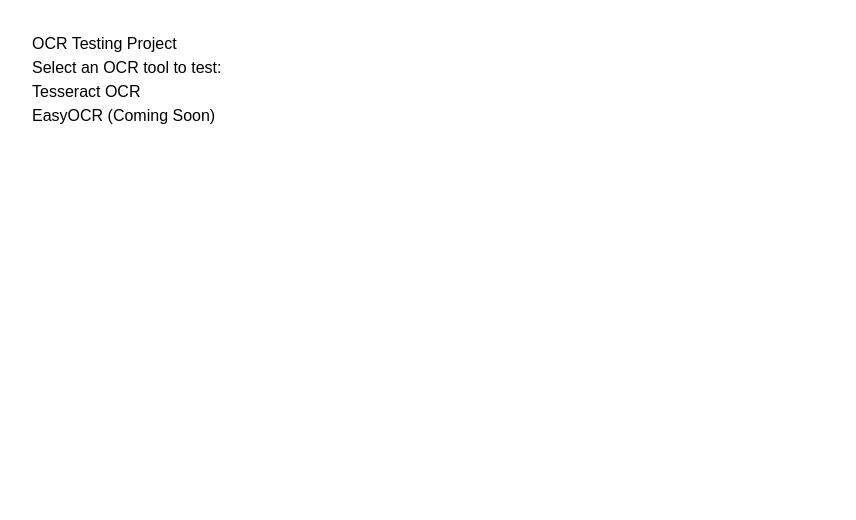
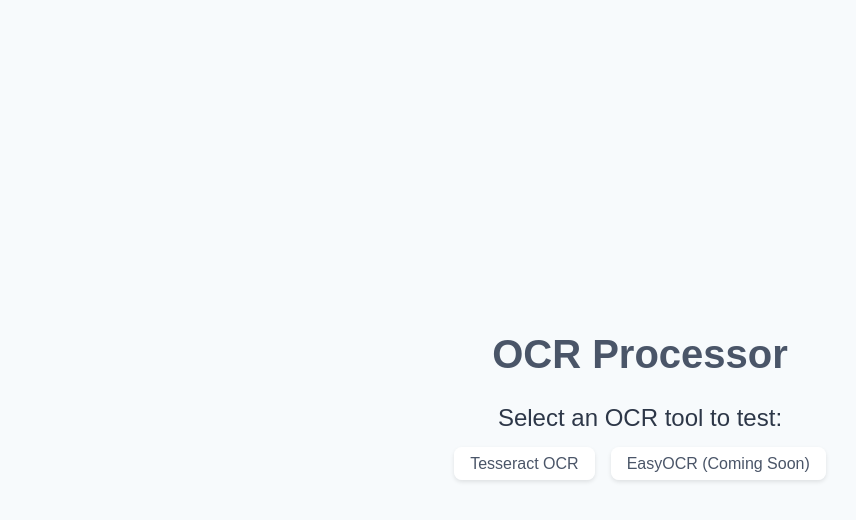
Before and after one commit to daxfrost/ocr-document-processor, a Next.js app: page / in a window 1280 px wide. Shown: the top 520 px of the page, without its empty margins (0-856 px from the left). Built offline with nearby package versions, Linux system fonts and the light colour scheme.

Commit message:
moved all styling to theme

```diff
--- a/src/app/ocr/tesseract/page.tsx
+++ b/src/app/ocr/tesseract/page.tsx
@@ -2,7 +2,8 @@
 
 import { useState, useRef, useEffect } from "react";
 import { Rectangle, Mode, OCRSection } from "@/types/ocr"; // Assume shared types are defined here
-import styled, { useTheme } from 'styled-components';
+import styled from 'styled-components';
+import { useTheme } from 'styled-components';
 
 const Container = styled.div`
   padding: ${({ theme }) => theme.spacing.large};
@@ -175,13 +176,11 @@ const TesseractPage: React.FC = () => {
           <div
             key={idx}
             style={{
-              position: "absolute",
+              ...theme.components.manualOverlay,
               left: rect.display.x,
               top: rect.display.y,
               width: rect.display.width,
               height: rect.display.height,
-              border: "2px dashed red",
-              cursor: "pointer",
             }}
             onClick={(e) => {
               e.stopPropagation();
@@ -203,19 +202,7 @@ const TesseractPage: React.FC = () => {
           >
             {rect.label && (
               <div
-                style={{
-                  position: "absolute",
-                  top: -24,
-                  left: 0,
-                  backgroundColor: "rgba(0, 0, 0, 0.8)",
-                  color: "#fff",
-                  padding: "4px 8px",
-                  fontSize: "12px",
-                  borderRadius: "4px",
-                  whiteSpace: "nowrap",
-                  display: "flex",
-                  alignItems: "center",
-                }}
+                style={theme.components.manualOverlayLabel}
                 onMouseDown={(e) => e.stopPropagation()}
               >
                 <span>{rect.label}</span>
@@ -228,19 +215,7 @@ const TesseractPage: React.FC = () => {
                       setOriginalTemplateRectangles((prev) => prev.filter((_, i) => i !== idx));
                     }
                   }}
-                  style={{
-                    marginLeft: "4px",
-                    background: "red",
-                    border: "none",
-                    color: "#fff",
-                    borderRadius: "50%",
-                    width: "18px",
-                    height: "18px",
-                    lineHeight: "18px",
-                    textAlign: "center",
-                    cursor: "pointer",
-                    fontSize: "12px",
-                  }}
+                  style={theme.components.manualOverlayButton}
                 >
                   ×
                 </button>
@@ -251,13 +226,12 @@ const TesseractPage: React.FC = () => {
         {currentRect && (
           <div
             style={{
-              position: "absolute",
+              ...theme.components.manualOverlay,
+              ...theme.components.manualOverlayDrag,
               left: currentRect.x,
               top: currentRect.y,
               width: currentRect.width,
               height: currentRect.height,
-              border: "2px dashed blue",
-              pointerEvents: "none",
             }}
           />
         )}
@@ -280,28 +254,14 @@ const TesseractPage: React.FC = () => {
           <div
             key={idx}
             style={{
-              position: "absolute",
+              ...theme.components.ocrOverlay,
               left: section.x * scaleX,
               top: section.y * scaleY,
               width: section.width * scaleX,
               height: section.height * scaleY,
-              border: "2px solid green",
-              pointerEvents: "none",
             }}
           >
-            <div
-              style={{
-                position: "absolute",
-                top: -24,
-                left: 0,
-                backgroundColor: "rgba(0, 128, 0, 0.8)",
-                color: "#fff",
-                padding: "4px 8px",
-                fontSize: "12px",
-                borderRadius: "4px",
-                whiteSpace: "nowrap",
-              }}
-            >
+            <div style={theme.components.ocrOverlayLabel}>
               {section.key}
             </div>
           </div>
--- a/src/app/page.tsx
+++ b/src/app/page.tsx
@@ -2,21 +2,74 @@
 "use client"
 
 import Link from "next/link";
+import styled from "styled-components";
+
+const Container = styled.div`
+  padding: ${({ theme }) => theme.spacing.large};
+  font-family: ${({ theme }) => theme.fonts.main};
+  background-color: ${({ theme }) => theme.colors.background};
+  color: ${({ theme }) => theme.colors.text};
+  min-height: 100vh;
+  display: flex;
+  flex-direction: column;
+  align-items: center;
+  justify-content: center;
+`;
+
+const Title = styled.h1`
+  font-size: ${({ theme }) => theme.fontSizes.heading};
+  font-weight: 600;
+  color: ${({ theme }) => theme.colors.primary};
+  margin-bottom: ${({ theme }) => theme.spacing.medium};
+`;
+
+const Description = styled.p`
+  font-size: ${({ theme }) => theme.fontSizes.subheading};
+  color: ${({ theme }) => theme.colors.secondary};
+  margin-bottom: ${({ theme }) => theme.spacing.medium};
+`;
+
+const List = styled.ul`
+  list-style: none;
+  padding: 0;
+  display: flex;
+  gap: ${({ theme }) => theme.spacing.medium};
+`;
+
+const ListItem = styled.li`
+  font-size: ${({ theme }) => theme.fontSizes.body};
+`;
+
+const StyledLink = styled(Link)`
+  text-decoration: none;
+  color: ${({ theme }) => theme.colors.primary};
+  padding: ${({ theme }) => theme.spacing.small} ${({ theme }) => theme.spacing.medium};
+  border-radius: ${({ theme }) => theme.borderRadius};
+  background-color: ${({ theme }) => theme.colors.buttonText};
+  box-shadow: ${({ theme }) => theme.boxShadow};
+  transition: background-color 0.2s ease, transform 0.2s ease;
+
+  &:hover {
+    color: ${({ theme }) => theme.colors.linkText};
+    background-color: ${({ theme }) => theme.colors.secondary};
+    transform: translateY(-2px);
+  }
+`;
 
 const HomePage: React.FC = () => {
   return (
-    <div style={{ padding: "2rem", fontFamily: "Arial, sans-serif" }}>
-      <h1>OCR Testing Project</h1>
-      <p>Select an OCR tool to test:</p>
-      <ul>
-        <li>
-          <Link href="/ocr/tesseract">Tesseract OCR</Link>
-        </li>
-        <li>
-          <Link href="/ocr/easyocr">EasyOCR (Coming Soon)</Link>
-        </li>
-      </ul>
-    </div>
+    <Container>
+      <Title>OCR Processor</Title>
+      <Description>Select an OCR tool to test:</Description>
+      <List>
+        <ListItem>
+          <StyledLink href="/ocr/tesseract">Tesseract OCR</StyledLink>
+        </ListItem>
+        <ListItem>
+          <StyledLink href="/ocr/easyocr">EasyOCR (Coming Soon)</StyledLink>
+        </ListItem>
+      </List>
+    </Container>
   );
 };
 
--- a/src/styles/theme.ts
+++ b/src/styles/theme.ts
@@ -7,6 +7,7 @@ const theme: DefaultTheme = {
     background: '#f7fafc',
     text: '#2d3748',
     buttonText: '#fff',
+    linkText: '#fff',
     border: '#e2e8f0',
     overlay: 'rgba(0, 0, 0, 0.8)',
   },
@@ -131,6 +132,57 @@ const theme: DefaultTheme = {
         transform: 'none',
       },
     },
+    manualOverlay: {
+      position: "absolute",
+      border: "2px dashed red",
+      cursor: "pointer",
+    },
+    manualOverlayDrag: {
+      border: "2px dashed blue",
+      pointerEvents: "none",
+    },
+    manualOverlayLabel: {
+      position: "absolute",
+      top: -24,
+      left: 0,
+      backgroundColor: "rgba(0, 0, 0, 0.8)",
+      color: "#fff",
+      padding: "4px 8px",
+      fontSize: "12px",
+      borderRadius: "4px",
+      whiteSpace: "nowrap",
+      display: "flex",
+      alignItems: "center",
+    },
+    manualOverlayButton: {
+      marginLeft: "4px",
+      background: "red",
+      border: "none",
+      color: "#fff",
+      borderRadius: "50%",
+      width: "18px",
+      height: "18px",
+      lineHeight: "18px",
+      textAlign: "center",
+      cursor: "pointer",
+      fontSize: "12px",
+    },
+    ocrOverlay: {
+      position: "absolute",
+      border: "2px solid green",
+      pointerEvents: "none",
+    },
+    ocrOverlayLabel: {
+      position: "absolute",
+      top: -24,
+      left: 0,
+      backgroundColor: "rgba(0, 128, 0, 0.8)",
+      color: "#fff",
+      padding: "4px 8px",
+      fontSize: "12px",
+      borderRadius: "4px",
+      whiteSpace: "nowrap",
+    },
   },
 };
 
```
